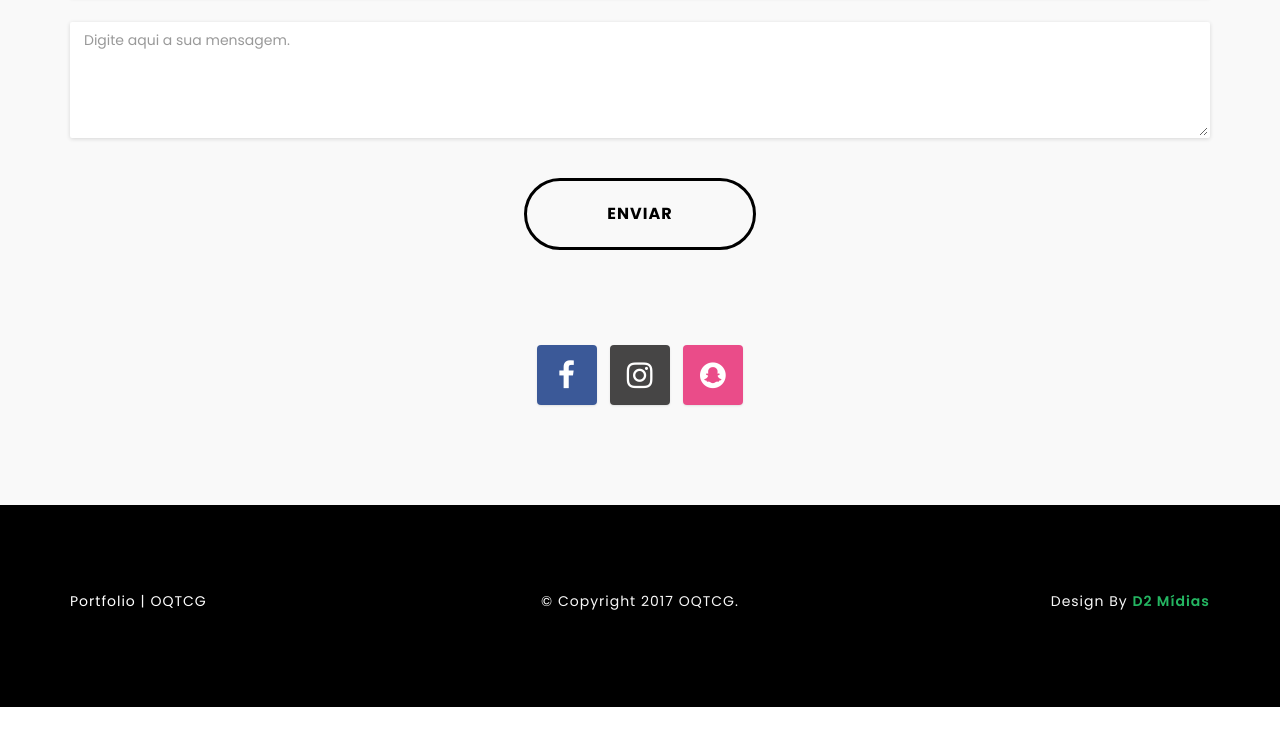
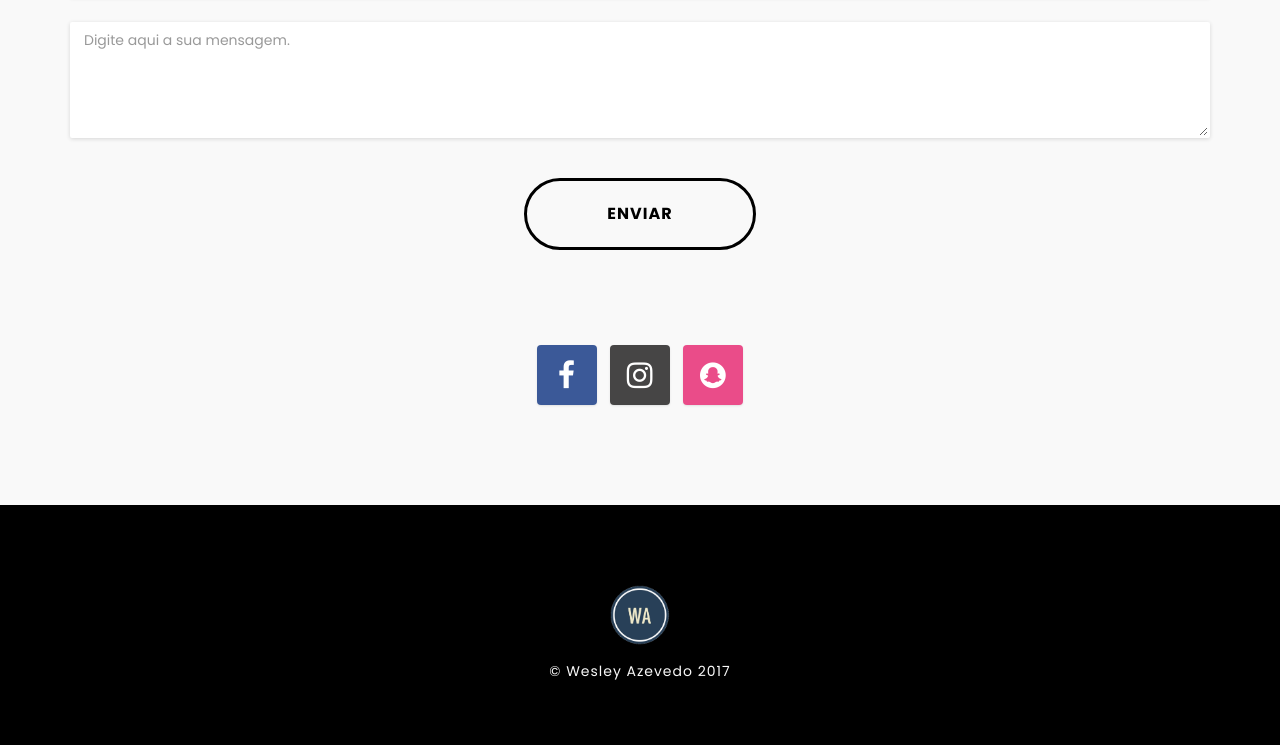
Before and after one commit to nolderosw/OQTCG, a website: page public/index.html in a window 1280 px wide. Shown: the part 5992-6737 px from the top of the page. Before the commit the page ends 6699 px from the top, so only its background shows below. Drawn offline with Linux system fonts and the light colour scheme.

Commit message:
logo_minha

```diff
--- a/public/index.html
+++ b/public/index.html
@@ -514,17 +514,15 @@
             <div class="row">
 
       <div class="col-md-4 text-left">
-       <p><span><a href="#about" class="smoth-scroll">Portfolio</a></span> | <span><a href="#portfolio" class="smoth-scroll">OQTCG</a></span></p>
           </div>
 
             <div class="col-md-4 text-center">
-               <p>© Copyright 2017 OQTCG.</p>
-               </div>
+                    <p><a target="_blank" href="http://wesleyazevedo.herokuapp.com" ><img 	style="height: 60px; width: 60px;" src="images/logo_wesley.png"></img></a></p>
+                    <p>© Wesley Azevedo 2017</p>
+             </div>
 
              <div class="col-md-4 uipasta-credit text-right">
-                <p>Design By <a href="http://www.instagram.com/d2midias/" target="_blank" title="D2 Mídias">D2 Mídias</a></p>
                 </div>
-
              </div>
         </div>
     </footer>
```
Also changed, not shown: public/images/logo_wesley.png (added), 3 other files.
